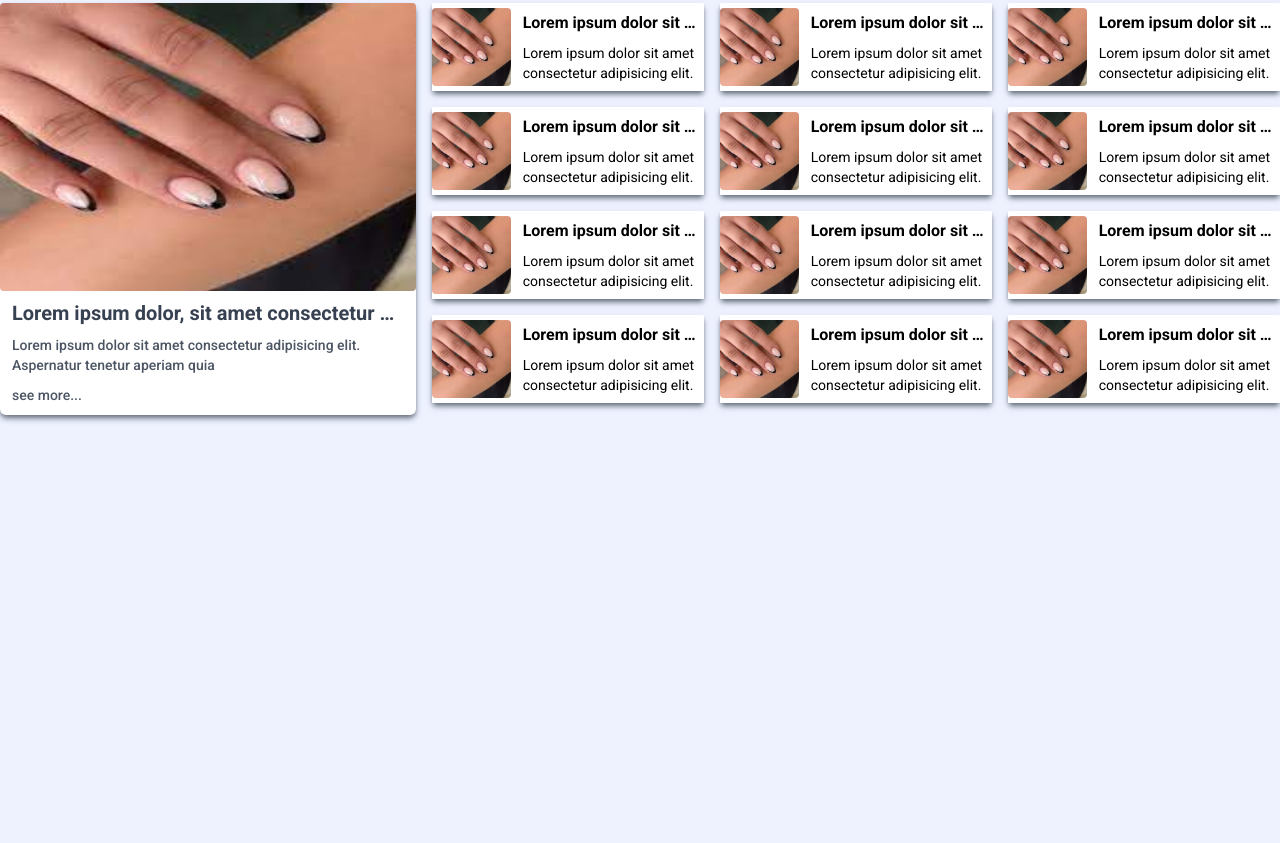
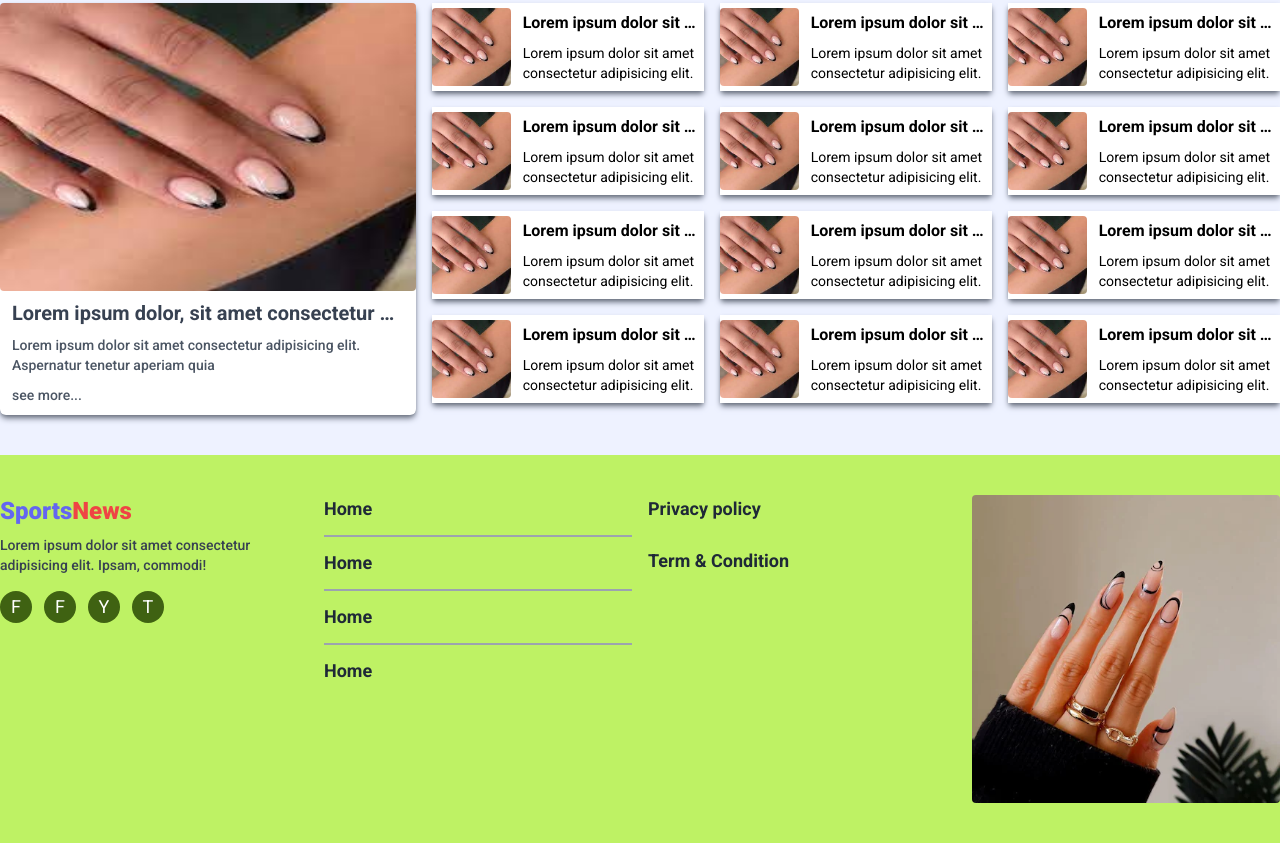
Before and after one commit to rShamim-dev/news-paper.io, a plain HTML site: page index.html in a window 1280 px wide. Shown: the part 2637-3480 px from the top of the page. Before the commit the page ends 3092 px from the top, so only its background shows below. Drawn offline with nearby package versions, Linux system fonts and the light colour scheme.

Commit message:
footer section

```diff
--- a/index.html
+++ b/index.html
@@ -940,8 +940,61 @@
         </div>
     </section>
 
+    <footer class="bg-lime-300 py-10">
+        <div class="container mx-auto gap-4 grid grid-cols-4">
+            <div>
+                <p class="roboto-black text-2xl mb-2 text-indigo-500">Sports<span class="text-red-500">News</span></p>
 
+                <p class="text-sm roboto-medium text-gray-700">Lorem ipsum dolor sit amet consectetur adipisicing
+                    elit. Ipsam,
+                    commodi!</p>
+                <a class="text-lg w-8 h-8 bg-lime-800 inline-flex me-2 text-white mt-4  justify-center items-center rounded-full"
+                    href=""><span>F</span></a>
+                <a class="text-lg w-8 h-8 bg-lime-800 inline-flex me-2 text-white mt-4 justify-center items-center rounded-full"
+                    href=""><span>F</span></a>
+                <a class="text-lg w-8 h-8 bg-lime-800 inline-flex me-2 text-white mt-4 justify-center items-center rounded-full"
+                    href="">Y</a>
+                <a class="text-lg w-8 h-8 bg-lime-800 inline-flex me-2 text-white mt-4 justify-center items-center rounded-full"
+                    href="">T</a>
+            </div>
+            <div>
+                <ul class="space-y-3">
+                    <li
+                        class="text-lg hover:text-indigo-700 transition duration-300 delay-100 roboto-bold text-gray-800 border-b-2 border-gray-400 pb-3">
+                        <a href="">Home</a>
+                    </li>
+                    <li
+                        class="text-lg hover:text-indigo-700 transition duration-300 delay-100 roboto-bold text-gray-800 border-b-2 border-gray-400 pb-3">
+                        <a href="">Home</a>
+                    </li>
+                    <li
+                        class="text-lg hover:text-indigo-700 transition duration-300 delay-100 roboto-bold text-gray-800 border-b-2 border-gray-400 pb-3">
+                        <a href="">Home</a>
+                    </li>
+                    <li
+                        class="text-lg hover:text-indigo-700 transition duration-300 delay-100 roboto-bold text-gray-800  pb-3">
+                        <a href="">Home</a>
+                    </li>
+                </ul>
+            </div>
 
+            <div>
+                <ul class="space-y-3">
+                    <li
+                        class="text-lg hover:text-indigo-700 transition duration-300 delay-100 roboto-bold text-gray-800 pb-3">
+                        <a href="">Privacy policy</a>
+                    </li>
+                    <li
+                        class="text-lg hover:text-indigo-700 transition duration-300 delay-100 roboto-bold text-gray-800 pb-3">
+                        <a href="">Term & Condition</a>
+                    </li>
+                </ul>
+            </div>
+            <div>
+                <img src="image/news-3.webp" class="rounded" alt="">
+            </div>
+        </div>
+    </footer>
 
     <script>
         const swiper = new Swiper('.swiper', {
```
